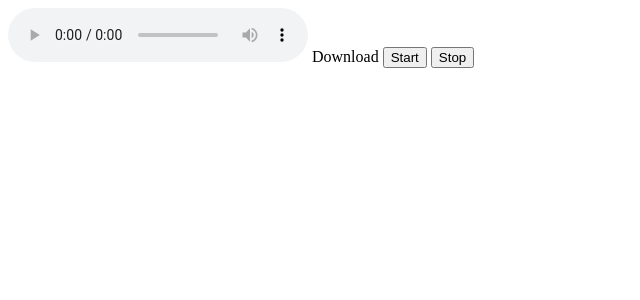
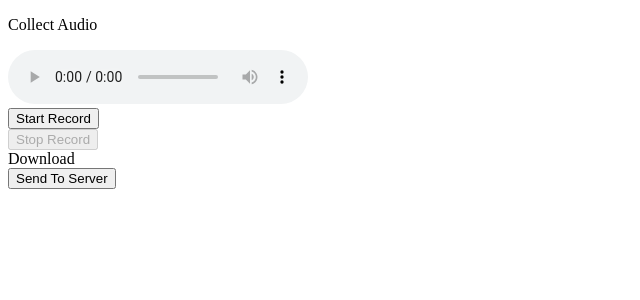
Before and after one commit to Matheus1714/Collect-Audio-Streaming, a Laravel app: page / in a window 1280 px wide. Shown: the top 300 px of the page, without its empty margins (0-640 px from the left). Run offline with Laravel 9, Linux system fonts and the light colour scheme.

Commit message:
remove js and add only tags

```diff
--- a/flualfaapp/resources/views/index.blade.php
+++ b/flualfaapp/resources/views/index.blade.php
@@ -4,59 +4,31 @@
 
 @section('content')
 
-<audio id="player" controls></audio>
+<div class="content">
+  <div class="card">
+    <div class="title content">
+      <p>Collect Audio</p>
+    </div>
+    <div class="player content">
+      <audio id="player" controls></audio>
+    </div>
+    <div class="controls">
+      <div class="button-start content">
+        <button id="start">Start Record</button>
+      </div>
+      <div class="button-stop content">
+        <button id="stop" disabled>Stop Record</button>
+      </div>
+      <div class="link content">
+        <a id="download">Download</a>
+      </div>
+      <div class="send content">
+        <button id="send">Send To Server</button>
+      </div>
+    </div>
+  </div>
+</div>
 
-<a id="download">Download</a>
-<button id="start">Start</button>
-<button id="stop">Stop</button>
-
-<script>
-
-  const player = document.getElementById('player');
-  const downloadLink = document.getElementById('download');
-  const stopButton = document.getElementById('stop');
-  const startBUtton = document.getElementById('start')
-
-  handleSucess = (stream) => {
-    const options = {mimeType: 'audio/webm'};
-    const mediaRecorder = new MediaRecorder(stream, options);
-
-    startBUtton.addEventListener('click', _ => {
-      console.log('start record')
-      mediaRecorder.start();
-    });
-
-    const audioChunks = [];
-
-    mediaRecorder.addEventListener("dataavailable", event => {
-      audioChunks.pop();
-      audioChunks.push(event.data);
-    });
-
-    mediaRecorder.addEventListener("stop", () => {
-      console.log('create audio Blocb object')
-      const audioBlob = new Blob(audioChunks);
-      const audioUrl = URL.createObjectURL(audioBlob);
-
-      const audio = new Audio(audioUrl);
-      player.src = audioUrl
-    });
-
-    mediaRecorder.addEventListener('stop', () => {
-      downloadLink.href = URL.createObjectURL(new Blob(audioChunks));
-      downloadLink.download = 'acetest.wav';
-    })
-
-    stopButton.addEventListener('click', _ => {
-        console.log('stop record')
-        mediaRecorder.stop();
-    });
-  }
-
-  navigator.mediaDevices.getUserMedia({ audio: true })
-  .then(handleSucess);
-
-</script>
-
+<script src="js/Audio.js"></script>
 
 @endsection
```
